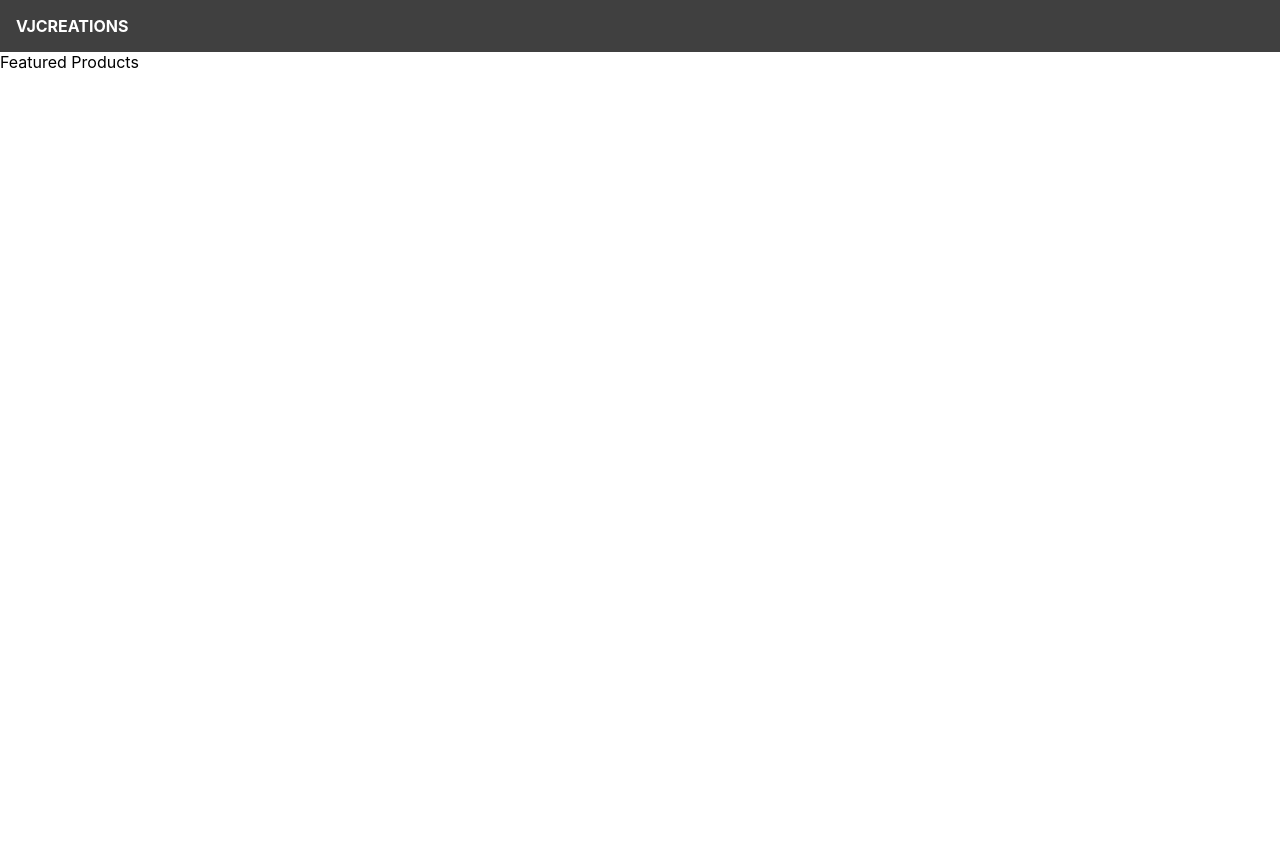
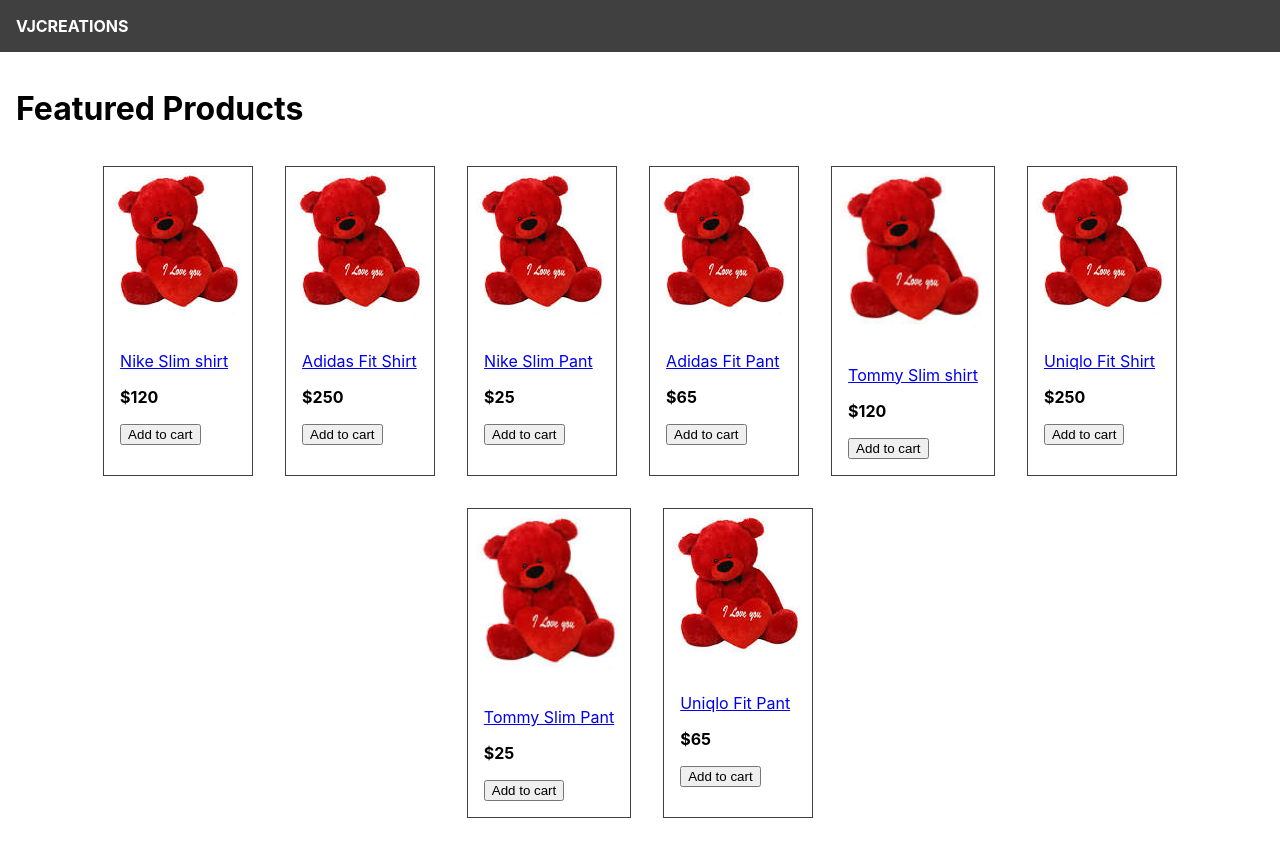
Before and after one commit to Shakithyanshaw/vjcreations, a React (Create React App) app in the folder frontend/: page / in a window 1280 px wide. Before the commit the page ends 800 px from the top, so only its background shows below. Built offline with nearby package versions, Linux system fonts and the light colour scheme.

Commit message:
products

```diff
--- a/frontend/src/App.js
+++ b/frontend/src/App.js
@@ -1,10 +1,32 @@
+import data from './data';
+
 function App() {
   return (
     <div>
       <header>
         <a href="/">VJCREATIONS</a>
       </header>
-      <main>Featured Products</main>
+      <main>
+        <h1>Featured Products</h1>
+        <div className="products">
+          {data.products.map((product) => (
+            <div className="product" key={product.slug}>
+              <a href={`/product/${product.slug}`}>
+                <img src={product.image} alt={product.name} />
+              </a>
+              <div className="product-info">
+                <a href={`/product/${product.slug}`}>
+                  <p>{product.name}</p>
+                </a>
+                <p>
+                  <strong>${product.price}</strong>
+                </p>
+                <button>Add to cart</button>
+              </div>
+            </div>
+          ))}
+        </div>
+      </main>
     </div>
   );
 }
--- /dev/null
+++ b/frontend/src/data.js
@@ -0,0 +1,101 @@
+const data = {
+  products: [
+    {
+      name: 'Nike Slim shirt',
+      slug: 'nike-slim-shirt',
+      category: 'Shirts',
+      image: '/images/p2.jpeg', // 679px × 829px
+      price: 120,
+      countInStock: 10,
+      brand: 'Nike',
+      rating: 4.5,
+      numReviews: 10,
+      description: 'high quality shirt',
+    },
+    {
+      name: 'Adidas Fit Shirt',
+      slug: 'adidas-fit-shirt',
+      category: 'Shirts',
+      image: '/images/p2.jpeg',
+      price: 250,
+      countInStock: 20,
+      brand: 'Adidas',
+      rating: 4.0,
+      numReviews: 10,
+      description: 'high quality product',
+    },
+    {
+      name: 'Nike Slim Pant',
+      slug: 'nike-slim-pant',
+      category: 'Pants',
+      image: '/images/p2.jpeg',
+      price: 25,
+      countInStock: 15,
+      brand: 'Nike',
+      rating: 4.5,
+      numReviews: 14,
+      description: 'high quality product',
+    },
+    {
+      name: 'Adidas Fit Pant',
+      slug: 'adidas-fit-pant',
+      category: 'Pants',
+      image: '/images/p2.jpeg',
+      price: 65,
+      countInStock: 5,
+      brand: 'Puma',
+      rating: 4.5,
+      numReviews: 10,
+      description: 'high quality product',
+    },
+    {
+      name: 'Tommy Slim shirt',
+      slug: 'tommy-slim-shirt',
+      category: 'Shirts',
+      image: '/images/p2.jpeg', // 679px × 829px
+      price: 120,
+      countInStock: 10,
+      brand: 'Nike',
+      rating: 4.5,
+      numReviews: 10,
+      description: 'high quality shirt',
+    },
+    {
+      name: 'Uniqlo Fit Shirt',
+      slug: 'uniqlo -fit-shirt',
+      category: 'Shirts',
+      image: '/images/p2.jpeg',
+      price: 250,
+      countInStock: 20,
+      brand: 'Adidas',
+      rating: 4.0,
+      numReviews: 10,
+      description: 'high quality product',
+    },
+    {
+      name: 'Tommy Slim Pant',
+      slug: 'tommy-slim-pant',
+      category: 'Pants',
+      image: '/images/p2.jpeg',
+      price: 25,
+      countInStock: 15,
+      brand: 'Nike',
+      rating: 4.5,
+      numReviews: 14,
+      description: 'high quality product',
+    },
+    {
+      name: 'Uniqlo Fit Pant',
+      slug: 'uniqlo -fit-pant',
+      category: 'Pants',
+      image: '/images/p2.jpeg',
+      price: 65,
+      countInStock: 5,
+      brand: 'Puma',
+      rating: 4.5,
+      numReviews: 10,
+      description: 'high quality product',
+    },
+  ],
+};
+export default data;
--- a/frontend/src/index.css
+++ b/frontend/src/index.css
@@ -17,3 +17,27 @@
   font-weight: bold;
   text-decoration: none;
 }
+
+main {
+  padding: 1rem;
+}
+
+.products {
+  display: flex;
+  flex-wrap: wrap;
+  justify-content: center;
+}
+
+.product {
+  border: 1px #404040 solid;
+  margin: 1rem;
+}
+
+.product img {
+  width: 100%;
+  max-width: 400px;
+}
+
+.product-info {
+  padding: 1rem;
+}
```
Also changed, not shown: frontend/public/images/p2.jpeg (added).
